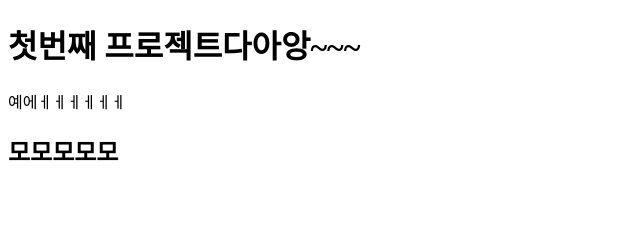
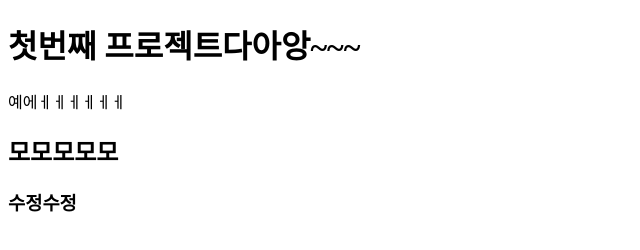
Before and after one commit to dpqlsgit/first-project, a plain HTML site: page index.html in a window 1280 px wide. Shown: the whole page, without its empty margins (0-640 px from the left). Drawn offline with Linux system fonts and the light colour scheme.

Commit message:
second commit

```diff
--- a/index.html
+++ b/index.html
@@ -10,5 +10,6 @@
     <h1>첫번째 프로젝트다아앙~~~</h1>
     <p>예에ㅔㅔㅔㅔㅔㅔ</p>
     <h2>모모모모모</h2>
+    <h3>수정수정</h3>
   </body>
 </html>
```
